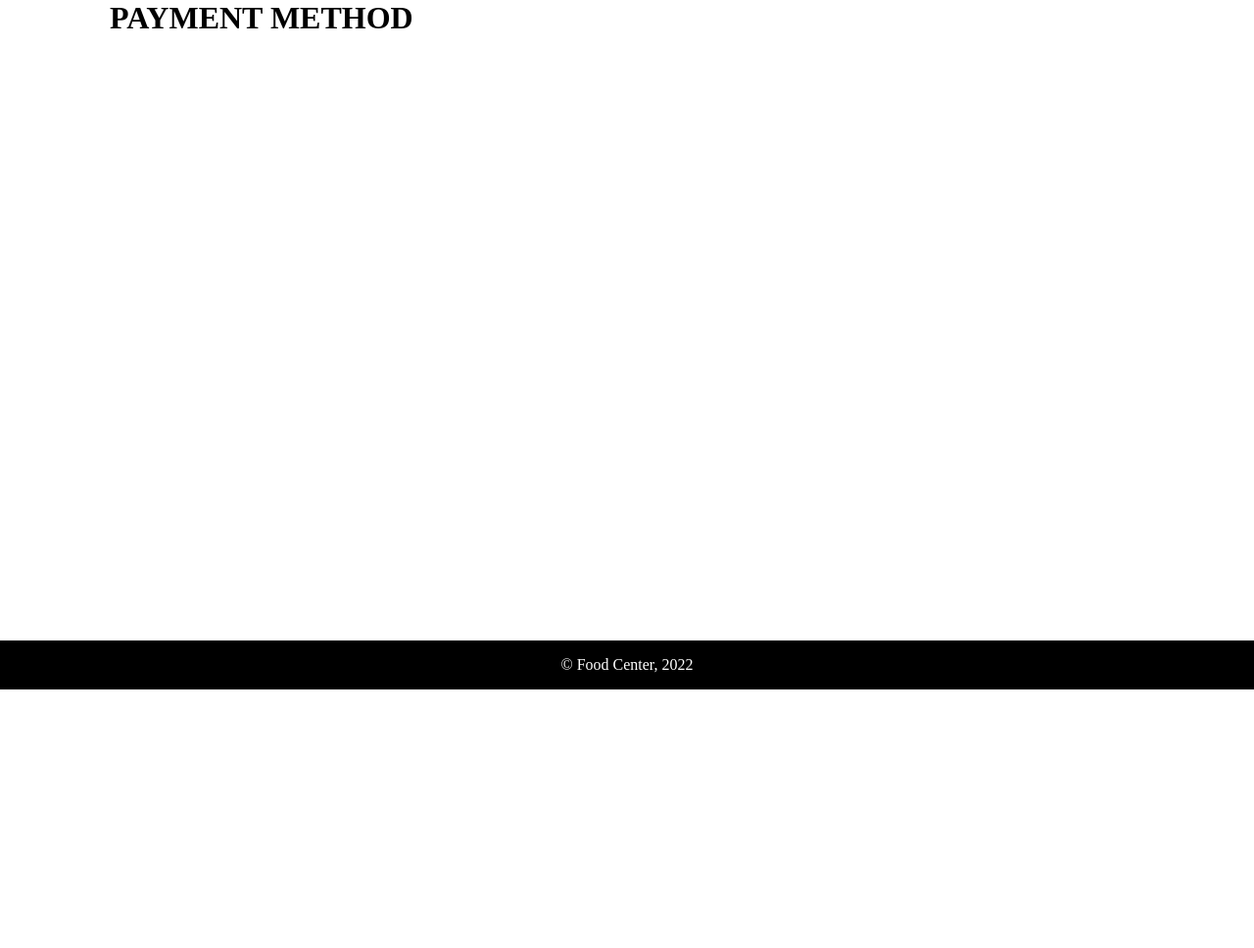
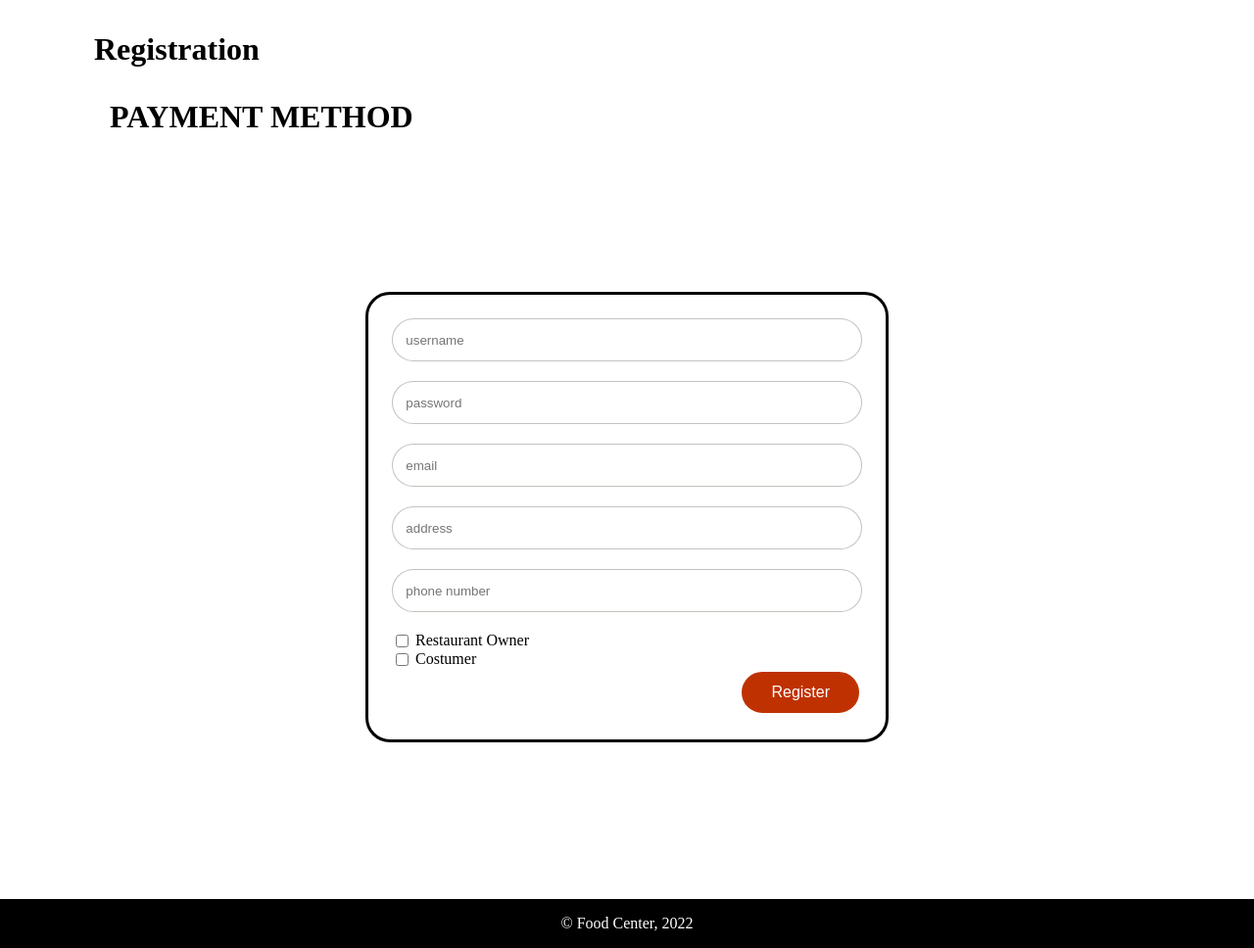
Before and after one commit to TiagoBranquinho/LTW_Project, a PHP site: page /register.php in a window 1280 px wide. Shown: the part 96-1064 px from the top of the page at 98% size. Before the commit the page ends 800 px from the top, so only its background shows below. Run offline with PHP 8.4, Linux system fonts and the light colour scheme.

Commit message:
Updated registration page

```diff
--- a/css/style.css
+++ b/css/style.css
@@ -364,3 +364,95 @@ ul{
   .slider.round:before {
     border-radius: 50%;
   }
+.payment input{
+    width: fit-content;
+    height: fit-content;
+}
+
+.register {
+    border-style: solid;
+    border-radius: 25px;
+    width: 30em;
+    display: grid;
+    padding: 1.5em;
+    grid-template-rows: 4em 4em 4em 4em 4em;
+    grid-template-columns: 3fr 1fr;
+    margin: auto;
+    margin-top: 10em;
+    margin-bottom: 10em;
+}
+
+.register #option1, #option2{
+    height: 13px;
+    width: 13px;
+}
+
+.register input{
+    height: 3em;
+    border-radius: 25px;
+    border-style: solid;
+    border-width: 1px;
+    border-color: rgba(183, 180, 174, 0.805);
+    width: auto;
+    padding-left: 1em;
+}
+
+.register input:nth-child(1){
+    grid-row-start: 1;
+    grid-column-start: 1;
+    grid-column-end: span 2;
+}
+
+.register input:nth-child(2){
+    grid-row-start: 2;
+    grid-column-start: 1;
+    grid-column-end: span 2;
+}
+.register input:nth-child(3){
+    grid-row-start: 3;
+    grid-column-start: 1;
+    grid-column-end: span 2;
+}
+.register input:nth-child(4){
+    grid-row-start: 4;
+    grid-column-start: 1;
+    grid-column-end: span 2;
+}
+.register input:nth-child(5){
+    grid-row-start: 5;
+    grid-column-start: 1;
+    grid-column-end: span 2;
+}
+.register input#option1{
+    grid-row-start: 6;
+    grid-column-start: 1;
+    grid-column-end: span 1;
+}
+
+.register input#option2{
+    grid-row-start: 7;
+    grid-column-start: 1;
+    grid-column-end: span 1;
+}
+
+.register label{
+    margin-left: 1.5em;
+}
+
+.register label:nth-of-type(1){
+    grid-row-start: 6;
+    grid-column-start: 1;
+    grid-column-end: span 1;
+}
+
+.register label:nth-of-type(2){
+    grid-row-start: 7;
+    grid-column-start: 1;
+    grid-column-end: span 1;
+}
+
+.register button{
+    grid-row-start: 8;
+    grid-column-start: 2;
+    grid-column-end: span 1;
+}
--- a/login.php
+++ b/login.php
@@ -14,7 +14,7 @@
                 <input type="password" name="password" placeholder="password">
             </label>
             <h5>Forgotten your password? Click <a>here</a> </h5>
-            <button formaction="action_login.php" formmethod="post">Login</button>
+            <button type="submit">Login</button>
         </form>
         <h5> Dont have an account yet? Create one <a href = "register.php">here</a></h5>
 </main>
--- a/register.php
+++ b/register.php
@@ -1,8 +1,22 @@
 <?php
+    session_start();
     include_once('templates/common.tpl.php');
     output_header();
 ?>
 <main>
+    <h1>Registration</h1>
     <a href="payment.php"><h1>PAYMENT METHOD</h1></a>
+    <form class="register" action="action_register.php" method="POST">
+        <input type="text" name="username" placeholder="username" pattern="^[A-Za-z][A-Za-z0-9_]{3,}$" title="Minimum 3 characters, start with an alphabet and all other characters can be alphabets, numbers or an underscore">
+        <input type="password" name="password" placeholder="password" pattern="^\S*(?=\S{8,})(?=\S*[a-z])(?=\S*[A-Z])(?=\S*[\d])\S*$" title="Minimum 8 characters, at least one uppercase letter, one lowercase letter and one number">
+        <input type="email" name="email" placeholder="email">
+        <input type="text" name="address" placeholder="address">
+        <input type="text" name="text" placeholder="phone number">
+        <input type="checkbox" id="option1" name="restOwner" value="restOwner">
+        <label for="option1">Restaurant Owner</label>
+        <input type="checkbox" id="option2" name="costumer" value="costumer">
+        <label for="option2">Costumer</label>
+        <button type="submit">Register</button>
+    </form>
 </main>
 <?php output_footer();?>
```
Also changed, not shown: action.register.php (added).
